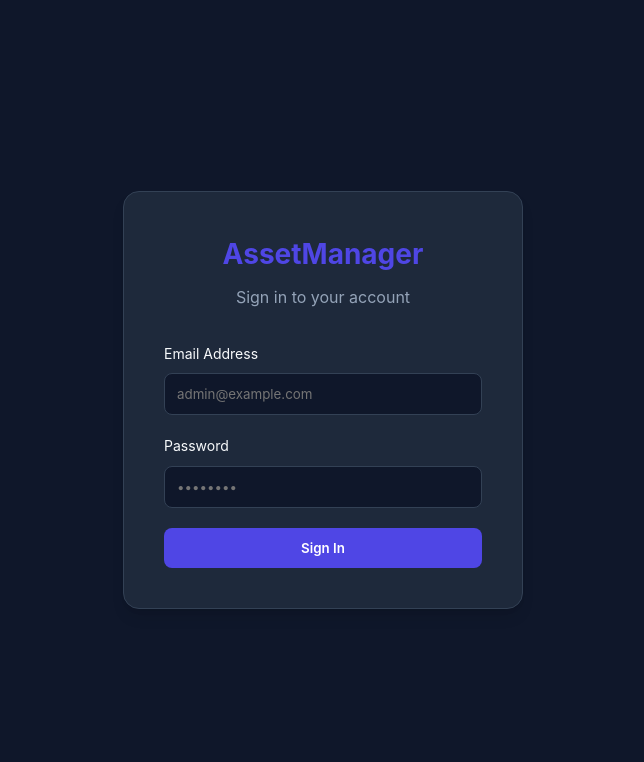
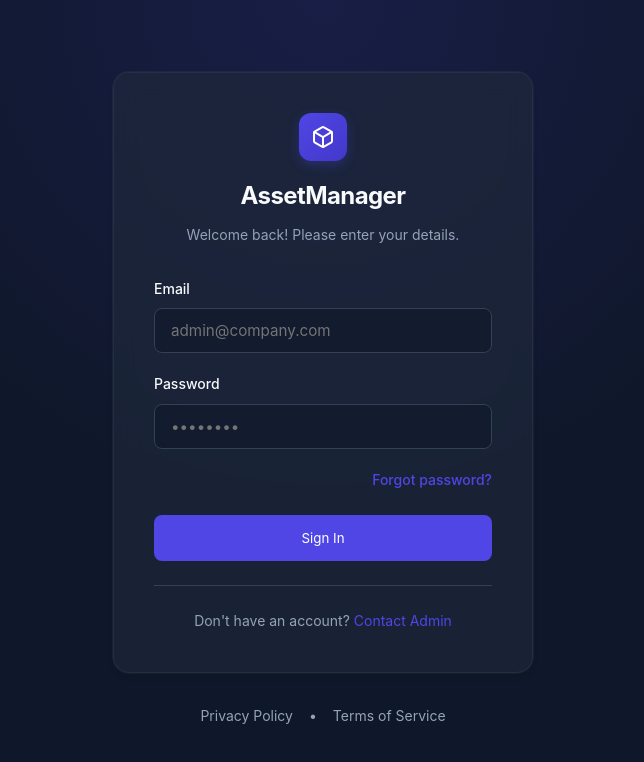
Before and after one commit to jp7714/IT-ASSET-MANAGEMENT, a Vue app: page /login in a window 1280 px wide. Shown: the top 762 px of the page, without its empty margins (317-961 px from the left). Built offline with nearby package versions, Linux system fonts and the light colour scheme.

Commit message:
feat: Add professional UI-only login page

```diff
--- a/src/views/LoginView.vue
+++ b/src/views/LoginView.vue
@@ -6,50 +6,92 @@ const router = useRouter();
 const email = ref('');
 const password = ref('');
 const error = ref('');
+const isLoading = ref(false);
 
-const handleLogin = () => {
+const handleLogin = async () => {
+  error.value = '';
+
   if (!email.value || !password.value) {
     error.value = 'Please enter both email and password';
     return;
   }
-  // Mock login
+
+  isLoading.value = true;
+
+  // Simulate network delay for "professional" feel
+  await new Promise(resolve => setTimeout(resolve, 800));
+
+  isLoading.value = false;
   router.push('/dashboard');
 };
 </script>
 
 <template>
   <div class="login-container">
+    <div class="login-bg-pattern"></div>
+
     <div class="login-card">
+      <div class="brand-header">
+        <div class="logo-circle">
+          <svg xmlns="http://www.w3.org/2000/svg" width="24" height="24" viewBox="0 0 24 24" fill="none" stroke="currentColor" stroke-width="2" stroke-linecap="round" stroke-linejoin="round" class="logo-icon"><path d="M21 16V8a2 2 0 0 0-1-1.73l-7-4a2 2 0 0 0-2 0l-7 4A2 2 0 0 0 3 8v8a2 2 0 0 0 1 1.73l7 4a2 2 0 0 0 2 0l7-4A2 2 0 0 0 21 16z"></path><polyline points="3.27 6.96 12 12.01 20.73 6.96"></polyline><line x1="12" y1="22.08" x2="12" y2="12"></line></svg>
+        </div>
         <h1 class="app-title">AssetManager</h1>
-      <p class="subtitle">Sign in to your account</p>
+        <p class="subtitle">Welcome back! Please enter your details.</p>
+      </div>
 
       <form @submit.prevent="handleLogin" class="login-form">
         <div class="form-group">
-          <label for="email">Email Address</label>
+          <label for="email">Email</label>
+          <div class="input-wrapper">
              <input
               type="email"
               id="email"
               v-model="email"
-            placeholder="admin@example.com"
+              placeholder="admin@company.com"
               class="input-field"
+              :class="{ 'has-error': error && !email }"
             />
+          </div>
         </div>
 
         <div class="form-group">
           <label for="password">Password</label>
+          <div class="input-wrapper">
             <input
               type="password"
               id="password"
               v-model="password"
               placeholder="••••••••"
               class="input-field"
+              :class="{ 'has-error': error && !password }"
             />
           </div>
+        </div>
 
-        <p v-if="error" class="error-message">{{ error }}</p>
+        <div class="form-actions">
+          <a href="#" class="forgot-password">Forgot password?</a>
+        </div>
 
-        <button type="submit" class="btn-primary">Sign In</button>
+        <p v-if="error" class="error-message">
+          <svg xmlns="http://www.w3.org/2000/svg" width="16" height="16" viewBox="0 0 24 24" fill="none" stroke="currentColor" stroke-width="2" stroke-linecap="round" stroke-linejoin="round"><circle cx="12" cy="12" r="10"></circle><line x1="12" y1="8" x2="12" y2="12"></line><line x1="12" y1="16" x2="12.01" y2="16"></line></svg>
+          {{ error }}
+        </p>
+
+        <button type="submit" class="btn-primary" :disabled="isLoading">
+          <span v-if="isLoading" class="spinner"></span>
+          <span v-else>Sign In</span>
+        </button>
       </form>
+
+      <div class="card-footer">
+        <p>Don't have an account? <a href="#">Contact Admin</a></p>
+      </div>
+    </div>
+
+    <div class="footer-links">
+      <a href="#">Privacy Policy</a>
+      <span class="divider">•</span>
+      <a href="#">Terms of Service</a>
     </div>
   </div>
 </template>
@@ -57,34 +99,72 @@ const handleLogin = () => {
 <style scoped>
 .login-container {
   display: flex;
+  flex-direction: column;
   justify-content: center;
   align-items: center;
   min-height: 100vh;
   background-color: var(--color-background);
+  position: relative;
+  overflow: hidden;
+  padding: 1rem;
+}
+
+/* Subtle background gradient/glow */
+.login-bg-pattern {
+  position: absolute;
+  top: 0;
+  left: 0;
+  right: 0;
+  bottom: 0;
+  background: radial-gradient(circle at 50% 0%, rgba(79, 70, 229, 0.15) 0%, transparent 50%);
+  z-index: 0;
 }
 
 .login-card {
-  background-color: var(--color-surface);
+  position: relative;
+  z-index: 1;
+  background-color: rgba(30, 41, 59, 0.7); /* Translucent Slate 800 */
+  backdrop-filter: blur(12px);
   padding: 2.5rem;
   border-radius: 1rem;
   width: 100%;
-  max-width: 400px;
-  box-shadow: var(--shadow-lg);
-  border: 1px solid var(--color-border);
+  max-width: 420px;
+  box-shadow:
+    0 4px 6px -1px rgba(0, 0, 0, 0.1),
+    0 2px 4px -1px rgba(0, 0, 0, 0.06),
+    0 0 0 1px rgba(255, 255, 255, 0.05); /* Thin border */
+  border: 1px solid rgba(255, 255, 255, 0.05);
+}
+
+.brand-header {
+  text-align: center;
+  margin-bottom: 2rem;
+}
+
+.logo-circle {
+  width: 48px;
+  height: 48px;
+  background: linear-gradient(135deg, var(--color-primary), var(--color-primary-hover));
+  border-radius: 12px;
+  display: flex;
+  align-items: center;
+  justify-content: center;
+  margin: 0 auto 1rem;
+  box-shadow: 0 4px 12px rgba(79, 70, 229, 0.3);
+  color: white;
 }
 
 .app-title {
-  color: var(--color-primary);
-  font-size: 1.75rem;
+  color: var(--color-text-main);
+  font-size: 1.5rem;
   font-weight: 700;
-  text-align: center;
   margin-bottom: 0.5rem;
+  letter-spacing: -0.025em;
 }
 
 .subtitle {
   color: var(--color-text-muted);
-  text-align: center;
-  margin-bottom: 2rem;
+  font-size: 0.875rem;
 }
 
 .form-group {
@@ -96,21 +176,46 @@ const handleLogin = () => {
   color: var(--color-text-main);
   margin-bottom: 0.5rem;
   font-size: 0.875rem;
+  font-weight: 500;
 }
 
 .input-field {
   width: 100%;
-  padding: 0.75rem;
-  background-color: var(--color-background);
+  padding: 0.75rem 1rem;
+  background-color: rgba(15, 23, 42, 0.6); /* Darker input bg */
   border: 1px solid var(--color-border);
   border-radius: 0.5rem;
   color: var(--color-text-main);
-  transition: border-color 0.2s;
+  transition: all 0.2s ease;
+  font-size: 0.95rem;
 }
 
 .input-field:focus {
   outline: none;
   border-color: var(--color-primary);
+  box-shadow: 0 0 0 2px rgba(79, 70, 229, 0.2);
+  background-color: rgba(15, 23, 42, 0.8);
+}
+
+.input-field.has-error {
+  border-color: var(--color-danger);
+}
+
+.form-actions {
+  display: flex;
+  justify-content: flex-end;
+  margin-bottom: 1.5rem;
+}
+
+.forgot-password {
+  font-size: 0.875rem;
+  color: var(--color-primary);
+  font-weight: 500;
+}
+
+.forgot-password:hover {
+  color: var(--color-primary-hover);
+  text-decoration: underline;
 }
 
 .btn-primary {
@@ -122,17 +227,84 @@ const handleLogin = () => {
   border-radius: 0.5rem;
   font-weight: 600;
   cursor: pointer;
-  transition: opacity 0.2s;
+  transition: all 0.2s;
+  display: flex;
+  justify-content: center;
+  align-items: center;
+  height: 46px; /* Fixed height to prevent layout shift with spinner */
 }
 
-.btn-primary:hover {
-  opacity: 0.9;
+.btn-primary:hover:not(:disabled) {
+  background-color: var(--color-primary-hover);
+  transform: translateY(-1px);
+  box-shadow: 0 4px 12px rgba(79, 70, 229, 0.25);
+}
+
+.btn-primary:disabled {
+  opacity: 0.7;
+  cursor: not-allowed;
 }
 
 .error-message {
   color: var(--color-danger);
   font-size: 0.875rem;
+  background-color: rgba(239, 68, 68, 0.1);
+  padding: 0.75rem;
+  border-radius: 0.5rem;
+  margin-bottom: 1.5rem;
+  display: flex;
+  align-items: center;
+  gap: 0.5rem;
+}
+
+.card-footer {
+  margin-top: 1.5rem;
   text-align: center;
-  margin-bottom: 1rem;
+  font-size: 0.875rem;
+  color: var(--color-text-muted);
+  border-top: 1px solid var(--color-border);
+  padding-top: 1.5rem;
+}
+
+.footer-links {
+  margin-top: 2rem;
+  display: flex;
+  gap: 1rem;
+  color: var(--color-text-muted);
+  font-size: 0.875rem;
+  position: relative;
+  z-index: 1;
+}
+
+.footer-links a {
+  color: var(--color-text-muted);
+  transition: color 0.2s;
+}
+
+.footer-links a:hover {
+  color: var(--color-text-main);
+}
+
+.spinner {
+  width: 20px;
+  height: 20px;
+  border: 2px solid rgba(255, 255, 255, 0.3);
+  border-radius: 50%;
+  border-top-color: white;
+  animation: spin 0.8s linear infinite;
+}
+
+@keyframes spin {
+  to { transform: rotate(360deg); }
+}
+
+@media (max-width: 640px) {
+  .login-card {
+    padding: 1.5rem;
+  }
+
+  .app-title {
+    font-size: 1.25rem;
+  }
 }
 </style>
```
Lines whose indentation alone changed are shown as unchanged.
